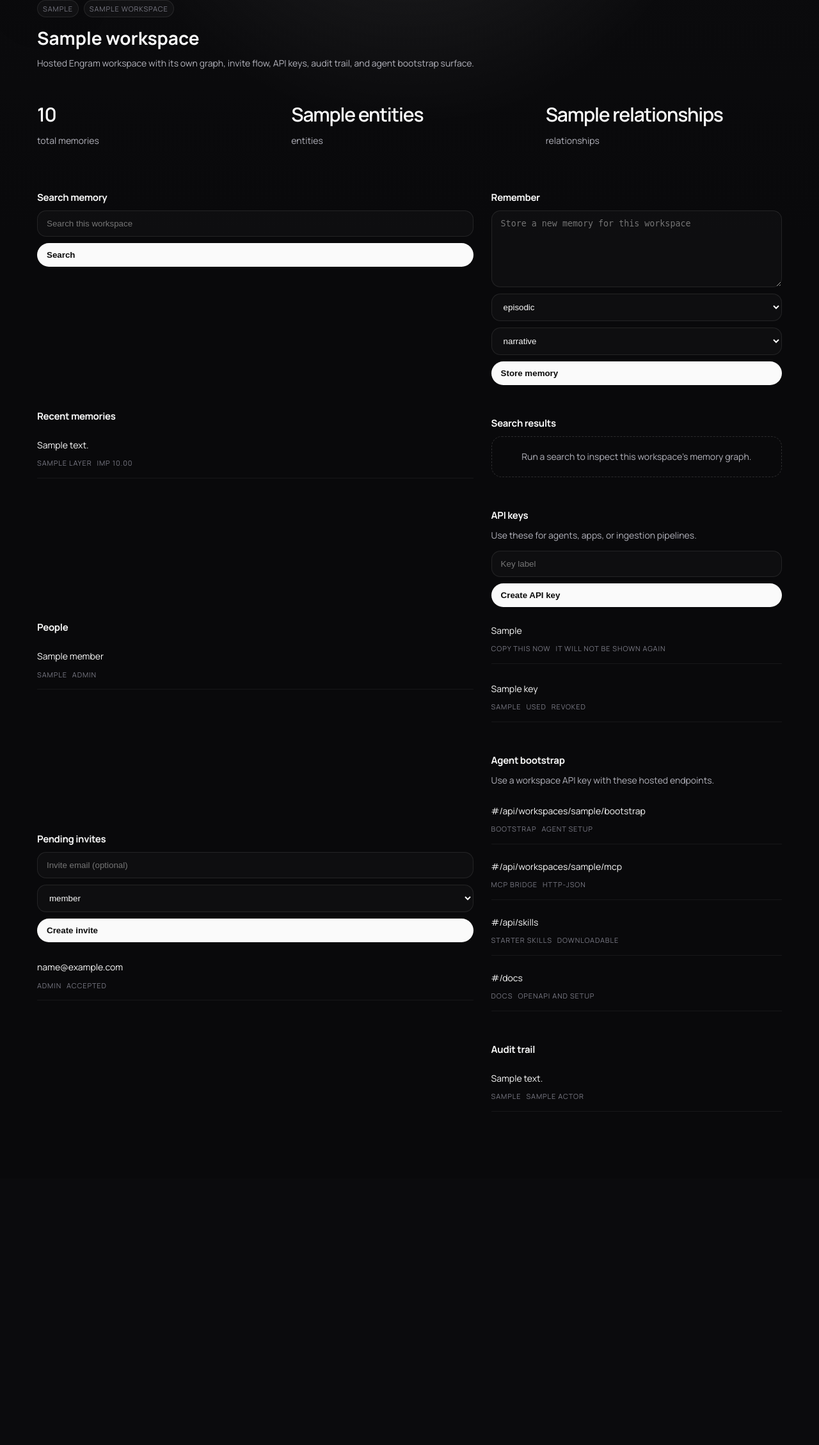
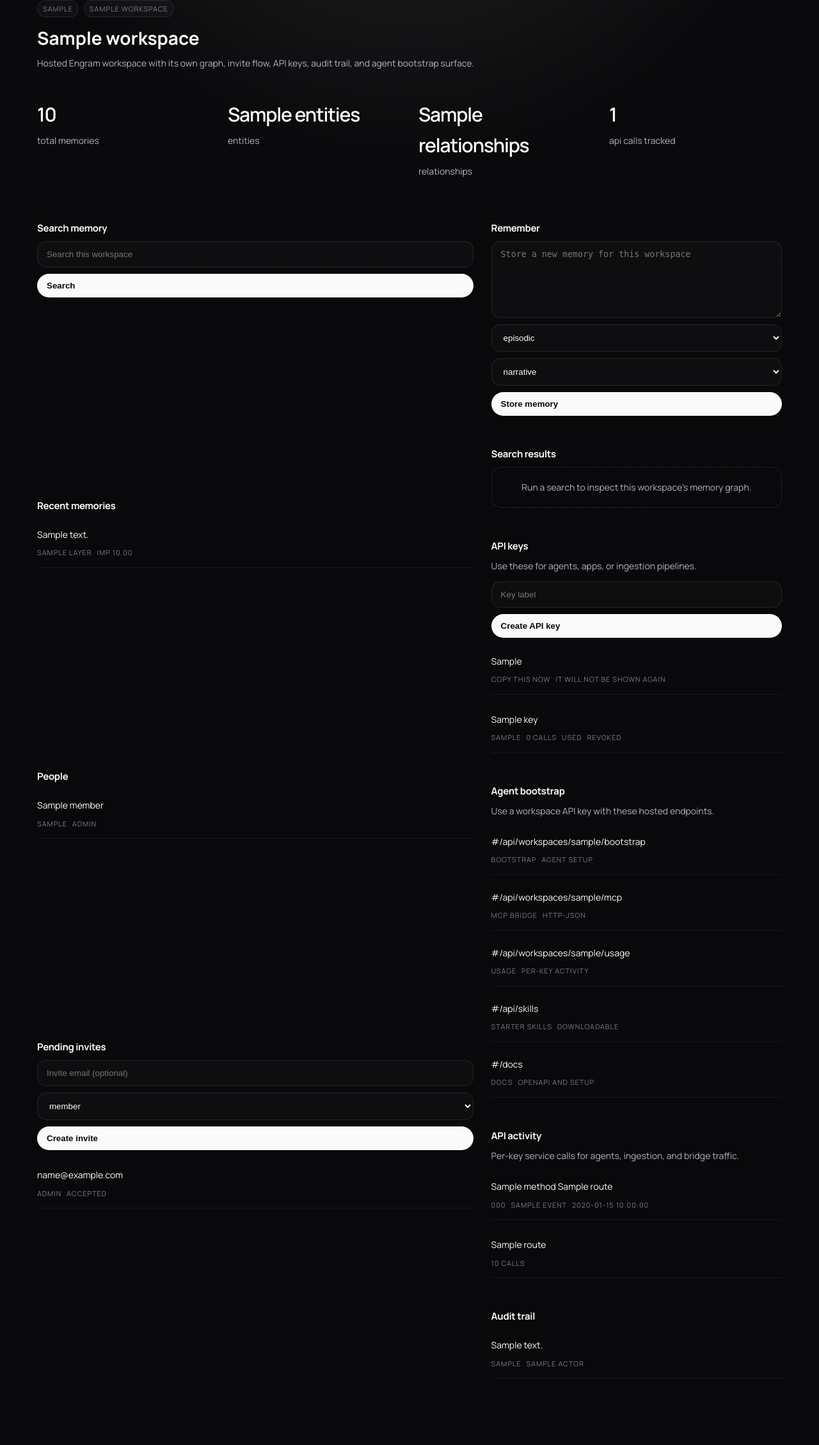
Before and after one commit to raya-ac/engram-cloud, a FastAPI app: template app/templates/workspace.html in a window 1280 px wide. Shown: the part 99-2358 px from the top of the page at 64% size. Before the commit the page ends 1817 px from the top, so only its background shows below. Run offline with FastAPI, Linux system fonts and the light colour scheme; the template is opened without the code that fills it: most values are stand-ins (such as "Sample title", 1, 10 or a date in 2020); some libraries are stand-ins or nearby versions.

Commit message:
Add hosted API usage tracking

```diff
--- a/app/main.py
+++ b/app/main.py
@@ -26,7 +26,7 @@ from app.engram_service import (
     workspace_status,
     workspace_tool_call,
 )
-from app.models import AuditEvent, User, Workspace, WorkspaceApiKey, WorkspaceInvite, WorkspaceMember
+from app.models import AuditEvent, User, Workspace, WorkspaceApiEvent, WorkspaceApiKey, WorkspaceInvite, WorkspaceMember
 from app.security import digest_token, mint_prefixed_token
 
 
@@ -82,6 +82,27 @@ def record_audit_event(
             actor_user_id=actor_user_id,
             event_type=event_type,
             summary=summary,
+            metadata_json=json.dumps(metadata or {}),
+        )
+    )
+
+
+def record_api_event(
+    db,
+    workspace_id: str,
+    api_key_id: str | None,
+    route: str,
+    method: str = "GET",
+    status_code: int = 200,
+    metadata: dict | None = None,
+) -> None:
+    db.add(
+        WorkspaceApiEvent(
+            workspace_id=workspace_id,
+            api_key_id=api_key_id,
+            route=route,
+            method=method,
+            status_code=status_code,
             metadata_json=json.dumps(metadata or {}),
         )
     )
@@ -156,14 +177,65 @@ def _workspace_audit_feed(db, workspace_id: str, limit: int = 20) -> list[dict]:
             "event_type": event.event_type,
             "summary": event.summary,
             "actor": user_display_name(user),
-            "created_at": event.created_at,
+            "created_at": event.created_at.isoformat() if event.created_at else None,
             "metadata": json.loads(event.metadata_json or "{}"),
         }
         for event, user in rows
     ]
 
 
+def _workspace_api_usage_feed(db, workspace_id: str, limit: int = 20) -> list[dict]:
+    rows = db.execute(
+        select(WorkspaceApiEvent, WorkspaceApiKey)
+        .outerjoin(WorkspaceApiKey, WorkspaceApiKey.id == WorkspaceApiEvent.api_key_id)
+        .where(WorkspaceApiEvent.workspace_id == workspace_id)
+        .order_by(WorkspaceApiEvent.created_at.desc())
+        .limit(limit)
+    ).all()
+    return [
+        {
+            "route": event.route,
+            "method": event.method,
+            "status_code": event.status_code,
+            "created_at": event.created_at.isoformat() if event.created_at else None,
+            "api_key_label": api_key.label if api_key else "unknown key",
+            "api_key_prefix": api_key.token_prefix if api_key else "",
+            "metadata": json.loads(event.metadata_json or "{}"),
+        }
+        for event, api_key in rows
+    ]
+
+
+def _workspace_api_usage_summary(db, workspace_id: str) -> dict:
+    total = db.execute(
+        select(func.count()).select_from(WorkspaceApiEvent).where(WorkspaceApiEvent.workspace_id == workspace_id)
+    ).scalar_one()
+    last_seen = db.execute(
+        select(func.max(WorkspaceApiEvent.created_at)).where(WorkspaceApiEvent.workspace_id == workspace_id)
+    ).scalar_one()
+    route_rows = db.execute(
+        select(WorkspaceApiEvent.route, func.count())
+        .where(WorkspaceApiEvent.workspace_id == workspace_id)
+        .group_by(WorkspaceApiEvent.route)
+        .order_by(func.count().desc())
+        .limit(8)
+    ).all()
+    key_rows = db.execute(
+        select(WorkspaceApiKey.id, func.count(WorkspaceApiEvent.id))
+        .outerjoin(WorkspaceApiEvent, WorkspaceApiEvent.api_key_id == WorkspaceApiKey.id)
+        .where(WorkspaceApiKey.workspace_id == workspace_id)
+        .group_by(WorkspaceApiKey.id)
+    ).all()
+    return {
+        "total_calls": total or 0,
+        "last_seen": last_seen.isoformat() if last_seen else None,
+        "top_routes": [{"route": route, "calls": calls} for route, calls in route_rows],
+        "key_calls": {key_id: calls for key_id, calls in key_rows},
+    }
+
+
 def _workspace_view_context(db, workspace: Workspace, search_results=None, search_query: str = "", revealed_api_key: str | None = None):
+    api_usage_summary = _workspace_api_usage_summary(db, workspace.id)
     return {
         "workspace": workspace,
         "stats": workspace_status(workspace.schema_name),
@@ -174,6 +246,8 @@ def _workspace_view_context(db, workspace: Workspace, search_results=None, searc
         "invites": _workspace_invites(db, workspace.id),
         "api_keys": _workspace_api_keys(db, workspace.id),
         "audit_events": _workspace_audit_feed(db, workspace.id),
+        "api_usage_events": _workspace_api_usage_feed(db, workspace.id),
+        "api_usage_summary": api_usage_summary,
         "revealed_api_key": revealed_api_key,
     }
 
@@ -640,7 +714,9 @@ async def api_workspace_status(
 ):
     db = SessionLocal()
     try:
-        workspace, _api_key = require_api_workspace(db, slug, authorization, x_api_key)
+        workspace, api_key = require_api_workspace(db, slug, authorization, x_api_key)
+        record_api_event(db, workspace.id, api_key.id, "/status", "GET")
+        db.commit()
         return JSONResponse({"workspace": workspace.slug, "stats": workspace_status(workspace.schema_name)})
     finally:
         db.close()
@@ -655,7 +731,9 @@ async def api_workspace_recent(
 ):
     db = SessionLocal()
     try:
-        workspace, _api_key = require_api_workspace(db, slug, authorization, x_api_key)
+        workspace, api_key = require_api_workspace(db, slug, authorization, x_api_key)
+        record_api_event(db, workspace.id, api_key.id, "/memories/recent", "GET", metadata={"limit": limit})
+        db.commit()
         return JSONResponse({"workspace": workspace.slug, "memories": workspace_recent_memories(workspace.schema_name, limit=limit)})
     finally:
         db.close()
@@ -675,7 +753,9 @@ async def api_workspace_search(
         raise HTTPException(status_code=400, detail="query is required")
     db = SessionLocal()
     try:
-        workspace, _api_key = require_api_workspace(db, slug, authorization, x_api_key)
+        workspace, api_key = require_api_workspace(db, slug, authorization, x_api_key)
+        record_api_event(db, workspace.id, api_key.id, "/search", "POST", metadata={"top_k": top_k})
+        db.commit()
         return JSONResponse({"workspace": workspace.slug, "results": workspace_search(workspace.schema_name, query=query, top_k=top_k)})
     finally:
         db.close()
@@ -706,6 +786,14 @@ async def api_workspace_remember(
             summary=f"API key {api_key.label} stored a {memory_type} memory",
             metadata={"layer": layer, "memory_type": memory_type, "preview": content[:180]},
         )
+        record_api_event(
+            db,
+            workspace.id,
+            api_key.id,
+            "/remember",
+            "POST",
+            metadata={"layer": layer, "memory_type": memory_type},
+        )
         db.commit()
         return JSONResponse({"workspace": workspace.slug, "result": result})
     finally:
@@ -721,8 +809,33 @@ async def api_workspace_audit(
 ):
     db = SessionLocal()
     try:
-        workspace, _api_key = require_api_workspace(db, slug, authorization, x_api_key)
+        workspace, api_key = require_api_workspace(db, slug, authorization, x_api_key)
+        record_api_event(db, workspace.id, api_key.id, "/audit", "GET", metadata={"limit": limit})
+        db.commit()
         return JSONResponse({"workspace": workspace.slug, "events": _workspace_audit_feed(db, workspace.id, limit=limit)})
+    finally:
+        db.close()
+
+
+@app.get("/api/workspaces/{slug}/usage")
+async def api_workspace_usage(
+    slug: str,
+    limit: int = 50,
+    authorization: str | None = Header(default=None),
+    x_api_key: str | None = Header(default=None),
+):
+    db = SessionLocal()
+    try:
+        workspace, api_key = require_api_workspace(db, slug, authorization, x_api_key)
+        record_api_event(db, workspace.id, api_key.id, "/usage", "GET", metadata={"limit": limit})
+        db.commit()
+        return JSONResponse(
+            {
+                "workspace": workspace.slug,
+                "summary": _workspace_api_usage_summary(db, workspace.id),
+                "events": _workspace_api_usage_feed(db, workspace.id, limit=limit),
+            }
+        )
     finally:
         db.close()
 
@@ -737,6 +850,8 @@ async def api_workspace_bootstrap(
     try:
         workspace, api_key = require_api_workspace(db, slug, authorization, x_api_key)
         base_headers = {"Authorization": "Bearer <workspace-api-key>"}
+        record_api_event(db, workspace.id, api_key.id, "/bootstrap", "GET")
+        db.commit()
         return JSONResponse(
             {
                 "workspace": workspace.slug,
@@ -753,6 +868,7 @@ async def api_workspace_bootstrap(
                     "remember_url": f"{settings.base_url}/api/workspaces/{workspace.slug}/remember",
                     "recent_url": f"{settings.base_url}/api/workspaces/{workspace.slug}/memories/recent",
                     "audit_url": f"{settings.base_url}/api/workspaces/{workspace.slug}/audit",
+                    "usage_url": f"{settings.base_url}/api/workspaces/{workspace.slug}/usage",
                     "headers": base_headers,
                 },
                 "mcp": {
@@ -796,6 +912,16 @@ async def api_workspace_mcp(
         try:
             result = workspace_tool_call(workspace.schema_name, tool_name, args)
         except ValueError as exc:
+            record_api_event(
+                db,
+                workspace.id,
+                api_key.id,
+                "/mcp",
+                "POST",
+                status_code=400,
+                metadata={"tool": tool_name, "error": str(exc)},
+            )
+            db.commit()
             raise HTTPException(status_code=400, detail=str(exc)) from exc
 
         record_audit_event(
@@ -806,6 +932,7 @@ async def api_workspace_mcp(
             summary=f"API key {api_key.label} called {tool_name}",
             metadata={"tool": tool_name},
         )
+        record_api_event(db, workspace.id, api_key.id, "/mcp", "POST", metadata={"tool": tool_name})
         db.commit()
         return JSONResponse({"workspace": workspace.slug, "tool": tool_name, "result": result})
     finally:
@@ -820,7 +947,9 @@ async def api_workspace_mcp_tools(
 ):
     db = SessionLocal()
     try:
-        workspace, _api_key = require_api_workspace(db, slug, authorization, x_api_key)
+        workspace, api_key = require_api_workspace(db, slug, authorization, x_api_key)
+        record_api_event(db, workspace.id, api_key.id, "/mcp/tools", "GET")
+        db.commit()
         return JSONResponse(
             {
                 "workspace": workspace.slug,
--- a/app/templates/base.html
+++ b/app/templates/base.html
@@ -227,6 +227,7 @@
     }
     .grid.two { grid-template-columns: repeat(2, minmax(0, 1fr)); }
     .grid.three { grid-template-columns: repeat(3, minmax(0, 1fr)); }
+    .grid.four { grid-template-columns: repeat(4, minmax(0, 1fr)); }
     .stat {
       font-size: 30px;
       font-weight: 600;
@@ -407,7 +408,7 @@
     }
     @media (max-width: 960px) {
       .shell { padding: 16px 18px 56px; }
-      .hero, .split, .grid.two, .grid.three, .detail-grid, .public-rail { grid-template-columns: 1fr; }
+      .hero, .split, .grid.two, .grid.three, .grid.four, .detail-grid, .public-rail { grid-template-columns: 1fr; }
       .hero {
         min-height: auto;
         gap: 20px;
--- a/app/templates/workspace.html
+++ b/app/templates/workspace.html
@@ -12,7 +12,7 @@
   </div>
 </section>
 
-<section class="grid three" style="margin-bottom:18px">
+<section class="grid four" style="margin-bottom:18px">
   <div class="card">
     <div class="stat">{{ stats.memories.total or 0 }}</div>
     <div class="subtle">total memories</div>
@@ -24,6 +24,10 @@
   <div class="card">
     <div class="stat">{{ stats.relationships or 0 }}</div>
     <div class="subtle">relationships</div>
+  </div>
+  <div class="card">
+    <div class="stat">{{ api_usage_summary.total_calls or 0 }}</div>
+    <div class="subtle">api calls tracked</div>
   </div>
 </section>
 
@@ -170,6 +174,7 @@
           <div>{{ key.label }}</div>
           <div class="meta">
             <span>{{ key.token_prefix }}</span>
+            <span>{{ api_usage_summary.key_calls.get(key.id, 0) }} calls</span>
             {% if key.last_used_at %}<span>used</span>{% endif %}
             {% if key.revoked_at %}<span>revoked</span>{% else %}<span>active</span>{% endif %}
           </div>
@@ -199,6 +204,10 @@
           <div class="meta"><span>mcp bridge</span><span>http-json</span></div>
         </div>
         <div class="item">
+          <div>{{ settings.base_url }}/api/workspaces/{{ workspace.slug }}/usage</div>
+          <div class="meta"><span>usage</span><span>per-key activity</span></div>
+        </div>
+        <div class="item">
           <div>{{ settings.base_url }}/api/skills</div>
           <div class="meta"><span>starter skills</span><span>downloadable</span></div>
         </div>
@@ -207,6 +216,37 @@
           <div class="meta"><span>docs</span><span>openapi and setup</span></div>
         </div>
       </div>
+    </div>
+
+    <div class="card">
+      <h3>API activity</h3>
+      <p class="subtle" style="margin-bottom:12px">Per-key service calls for agents, ingestion, and bridge traffic.</p>
+      {% if api_usage_events %}
+      <div class="list">
+        {% for event in api_usage_events %}
+        <div class="item">
+          <div>{{ event.method }} {{ event.route }}</div>
+          <div class="meta">
+            <span>{{ event.status_code }}</span>
+            <span>{{ event.api_key_label }}</span>
+            <span>{{ event.created_at }}</span>
+          </div>
+        </div>
+        {% endfor %}
+      </div>
+      {% else %}
+      <div class="empty">No API calls recorded yet.</div>
+      {% endif %}
+      {% if api_usage_summary.top_routes %}
+      <div class="list" style="margin-top:14px">
+        {% for row in api_usage_summary.top_routes %}
+        <div class="item">
+          <div>{{ row.route }}</div>
+          <div class="meta"><span>{{ row.calls }} calls</span></div>
+        </div>
+        {% endfor %}
+      </div>
+      {% endif %}
     </div>
 
     <div class="card">
```
Also changed, not shown: app/models.py (+18 -0 lines), app/templates/docs.html (+6 -1 lines), tests/test_public_routes.py (+1 -0 lines), README.md, 1 other file.
